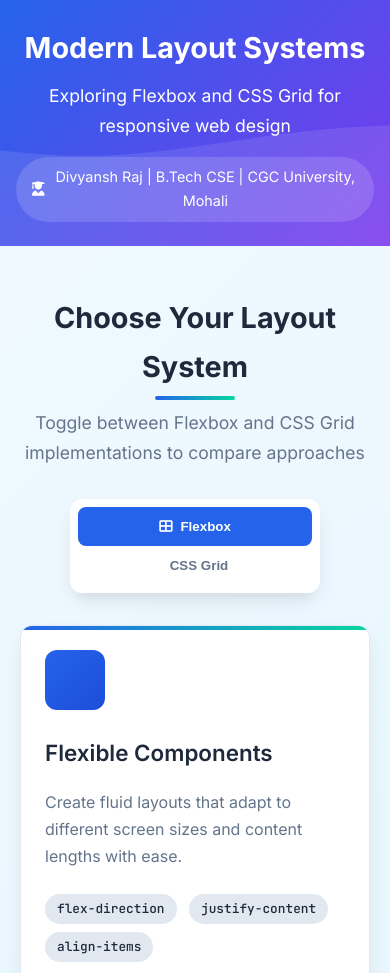
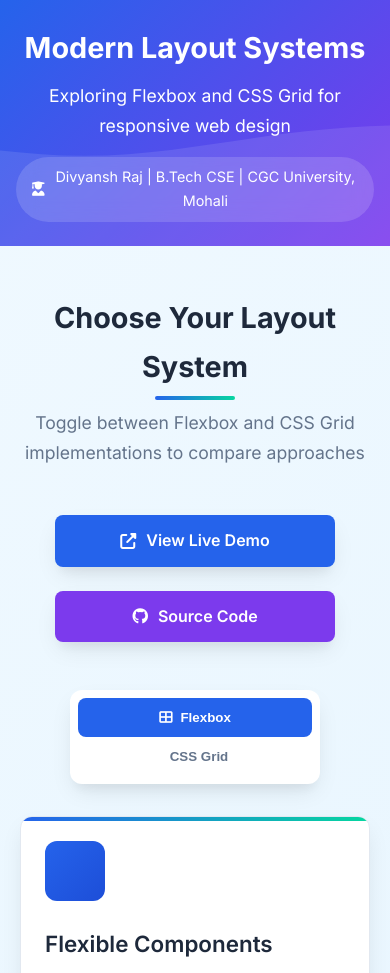
Before and after one commit to IRONLEGEND01/3-column-responsive-layout-using-flexbox-or-grid, a plain HTML site: page index.html in a window 390 px wide. Shown: the top 973 px of the page. Drawn offline with Linux system fonts and the light colour scheme.

Commit message:
Implement project links section in index.html
Added a project links section with demo and source code links.

```diff
--- a/index.html
+++ b/index.html
@@ -361,6 +361,43 @@
       color: #bbf7d0;
     }
 
+    /* ====== Project Links ====== */
+    .project-links {
+      display: flex;
+      justify-content: center;
+      gap: 1.5rem;
+      margin: 3rem 0;
+      flex-wrap: wrap;
+    }
+
+    .project-link {
+      display: inline-flex;
+      align-items: center;
+      gap: 10px;
+      padding: 12px 24px;
+      background: var(--primary);
+      color: white;
+      text-decoration: none;
+      border-radius: 8px;
+      font-weight: 600;
+      transition: var(--transition);
+      box-shadow: var(--shadow);
+    }
+
+    .project-link:hover {
+      background: var(--primary-dark);
+      transform: translateY(-2px);
+      box-shadow: var(--shadow-lg);
+    }
+
+    .project-link.secondary {
+      background: var(--secondary);
+    }
+
+    .project-link.secondary:hover {
+      background: #6d28d9;
+    }
+
     /* ====== Footer ====== */
     footer {
       background: var(--dark);
@@ -445,6 +482,17 @@
         flex-direction: column;
         gap: 1rem;
       }
+
+      .project-links {
+        flex-direction: column;
+        align-items: center;
+      }
+
+      .project-link {
+        width: 100%;
+        max-width: 280px;
+        justify-content: center;
+      }
     }
 
     @media (max-width: 480px) {
@@ -486,6 +534,18 @@
   <div class="section-header">
     <h2>Choose Your Layout System</h2>
     <p>Toggle between Flexbox and CSS Grid implementations to compare approaches</p>
+  </div>
+
+  <!-- Project Links Section -->
+  <div class="project-links">
+    <a href="https://ironlegend01.github.io/3-column-responsive-layout-using-flexbox-or-grid/" class="project-link" target="_blank">
+      <i class="fas fa-external-link-alt"></i>
+      View Live Demo
+    </a>
+    <a href="https://github.com/ironlegend01/3-column-responsive-layout-using-flexbox-or-grid" class="project-link secondary" target="_blank">
+      <i class="fab fa-github"></i>
+      Source Code
+    </a>
   </div>
 
   <div class="layout-toggle">
@@ -663,9 +723,9 @@
       <h3>Modern Layout Systems</h3>
       <p>Exploring the power of CSS for creating responsive, maintainable web layouts</p>
       <div class="footer-links">
-        <a href="#"><i class="fab fa-github"></i> GitHub</a>
-        <a href="#"><i class="fab fa-codepen"></i> CodePen</a>
-        <a href="#"><i class="fas fa-envelope"></i> Contact</a>
+        <a href="https://github.com/ironlegend01" target="_blank"><i class="fab fa-github"></i> GitHub</a>
+        <a href="https://ironlegend01.github.io/3-column-responsive-layout-using-flexbox-or-grid/" target="_blank"><i class="fas fa-external-link-alt"></i> Live Demo</a>
+        <a href="mailto:lakshmisah22@gmail.com"><i class="fas fa-envelope"></i> Contact</a>
       </div>
       <div class="copyright">
         © 2025 Divyansh Raj | CGC University, Mohali | B.Tech Computer Science
```
